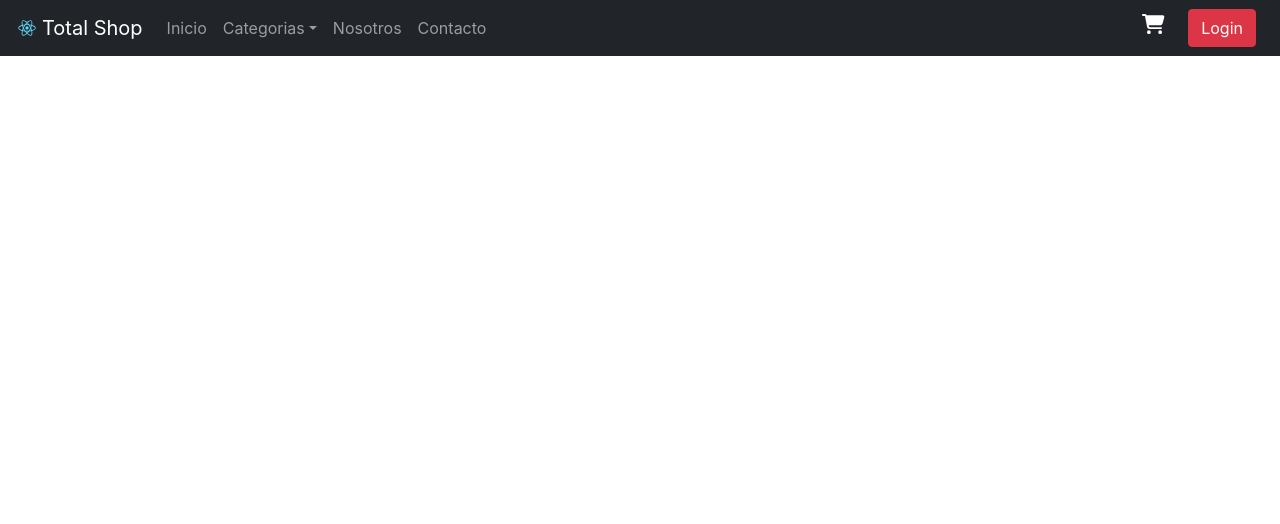
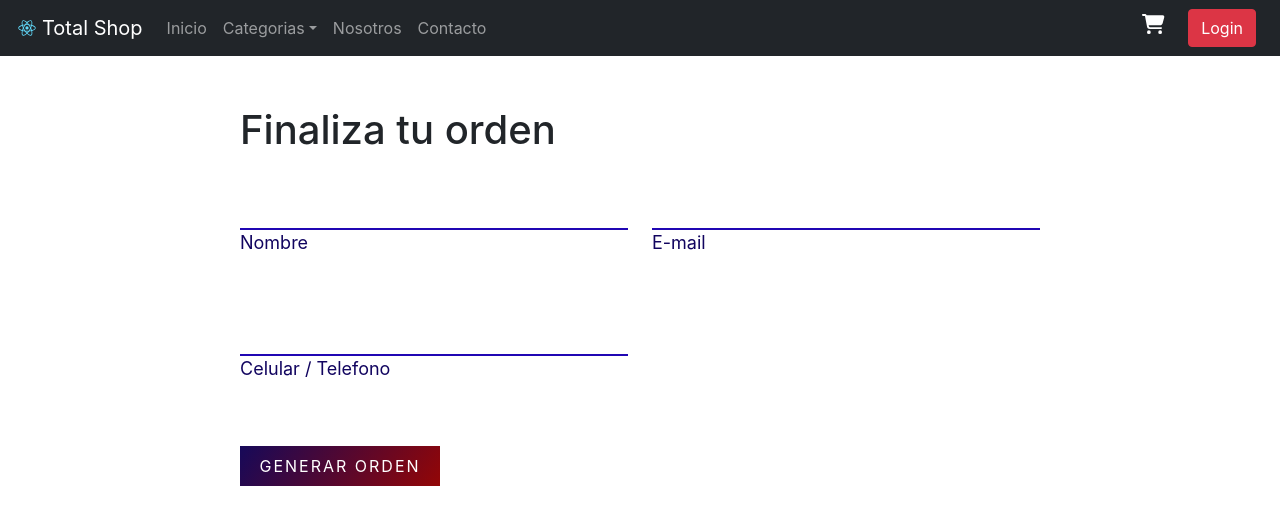
Before and after one commit to angelh200/total-shop, a React (Create React App) app: page /checkout in a window 1280 px wide. Shown: the top 524 px of the page. Built offline with nearby package versions, Linux system fonts and the light colour scheme.

Commit message:
Se añade una nueva colección para almacenar las ordenes y generar un id.

```diff
--- a/src/App.css
+++ b/src/App.css
@@ -36,3 +36,50 @@
     transform: rotate(360deg);
   }
 }
+
+.contact-form .form-field {
+  position: relative;
+  margin: 32px 0;
+}
+.contact-form .input-text {
+  display: block;
+  width: 100%;
+  height: 36px;
+  border-width: 0 0 2px 0;
+  border-color: #11045f;
+  font-size: 18px;
+  line-height: 26px;
+  font-weight: 400;
+}
+.contact-form .input-text:focus {
+  outline: none;
+}
+
+.contact-form .label {
+  font-size: 18px;
+  line-height: 26px;
+  font-weight: 400;
+  color: #11045f;
+  cursor: text;
+
+}
+.contact-form .submit-btn {
+  display: inline-block;
+  background-color: #000;
+  background-image: linear-gradient(125deg, #160959, #930606);
+  color: #fff;
+  text-transform: uppercase;
+  letter-spacing: 2px;
+  font-size: 16px;
+  padding: 8px 16px;
+  border: none;
+  width:200px;
+  cursor: pointer;
+}
+
+.form-container {
+  max-width: 800px;
+  margin: 50px auto;
+  position: relative;
+
+}
--- a/src/App.js
+++ b/src/App.js
@@ -5,6 +5,7 @@ import NavBar from './components/NavBar';
 import './App.css';
 import Cart from "./components/Cart";
 import {CartProvider} from "./context/CartContext";
+import Checkout from "./components/Checkout";
 
 const LINKS = [
     {
@@ -16,7 +17,7 @@ const LINKS = [
         url: [
             {
                 name: 'Tarjetas gráficas',
-                url: ['/category/0']
+                url: ['/category/0zz']
             },
             {
                 name: 'Teclados',
@@ -48,6 +49,7 @@ function App() {
               <Route exact path='/category/:id' element={<ItemListContainer/>} />
               <Route exact path='/item/:id' element={<ItemDetailContainer/>} />
               <Route exact path='/cart' element={<Cart/>}/>
+              <Route exact path='/checkout' element={<Checkout/>}/>
           </Routes>
         </BrowserRouter>
       </CartProvider>
--- a/src/components/Cart.js
+++ b/src/components/Cart.js
@@ -85,7 +85,7 @@ const Cart = () => {
                                 <div className="d-flex justify-content-end">
                                     <Link to='/' className="btn btn-light btn-lg me-2">Continuar Comprando</Link>
                                     <button onClick={() => clear()} type="button" className="btn btn-danger btn-l me-2">Vaciar Carrito</button>
-                                    <button type="button" className="btn btn-primary btn-lg">Terminar Compra</button>
+                                    <Link to='/checkout' type="button" className="btn btn-primary btn-lg">Terminar Compra</Link>
                                 </div>
                             </> :
                             <div className="card mb-5">
--- /dev/null
+++ b/src/components/Checkout.js
@@ -0,0 +1,91 @@
+import {useContext, useState} from "react";
+import {CartContext} from "../context/CartContext";
+import {collection, getFirestore, addDoc} from "firebase/firestore";
+
+const Checkout = () => {
+    const [orderId, setOrderId] = useState(false);
+    const [buyer, setBuyer] = useState({
+        name: '',
+        email: '',
+        phone: ''
+    });
+
+    const {cart, cartTotal, clear} = useContext(CartContext);
+
+    const handleOnChange = (e) => {
+        setBuyer({
+            ...buyer,
+            [e.target.name]: e.target.value
+        });
+    }
+
+    const submitOrder = (e) => {
+        e.preventDefault();
+
+        const order = {
+            buyer,
+            items: cart,
+            date: new Date(),
+            total: cartTotal()
+        };
+
+        const db = getFirestore();
+        const ordersCollection = collection(db, 'orders');
+        addDoc(ordersCollection, order).then(({ id }) => {
+            setOrderId(id);
+            clear();
+        });
+    };
+
+    return (
+        <section className="form-container">
+            <h1 className="title">Finaliza tu orden</h1>
+            <form className="contact-form row" onSubmit={submitOrder}>
+                <div className="form-field col-lg-6">
+                    <input
+                        id="name"
+                        className="input-text js-input"
+                        type="text"
+                        value={buyer.name}
+                        required
+                        name='name'
+                        onChange={handleOnChange}
+                    />
+                        <label className="label" htmlFor="name">Nombre</label>
+                </div>
+                <div className="form-field col-lg-6 ">
+                    <input
+                        id="email"
+                        className="input-text js-input"
+                        type="email"
+                        required
+                        name='email'
+                        onChange={handleOnChange}
+                        value={buyer.email}
+                    />
+                        <label className="label" htmlFor="email">E-mail</label>
+                </div>
+                <div className="form-field col-lg-6 ">
+                    <input
+                        id="phone"
+                        className="input-text js-input"
+                        type="text"
+                        required
+                        name='phone'
+                        onChange={handleOnChange}
+                        value={buyer.phone}
+                    />
+                        <label className="label" htmlFor="phone">Celular / Telefono</label>
+                </div>
+                {!orderId ?
+                    <div className="form-field col-lg-12">
+                        <input className="submit-btn" type="submit" value="Generar Orden"/>
+                    </div> :
+                    <h1>Tu id de orden es: {orderId}</h1>
+                }
+            </form>
+        </section>
+    );
+};
+
+export default Checkout;
--- a/src/context/CartContext.js
+++ b/src/context/CartContext.js
@@ -37,8 +37,14 @@ function CartProvider({ defaultValue = [], children }) {
         return cart.some(item => item.id === itemId);
     }
 
+    function cartTotal() {
+        return cart.reduce((prev, next) => {
+            return prev + next.price * next.quantity;
+        }, 0);
+    }
+
     return (
-        <CartContext.Provider value={{cart, addItem,  removeItem, clear, isInCart}}>
+        <CartContext.Provider value={{cart, addItem,  removeItem, clear, isInCart, cartTotal}}>
             {children}
         </CartContext.Provider>
     );
```
